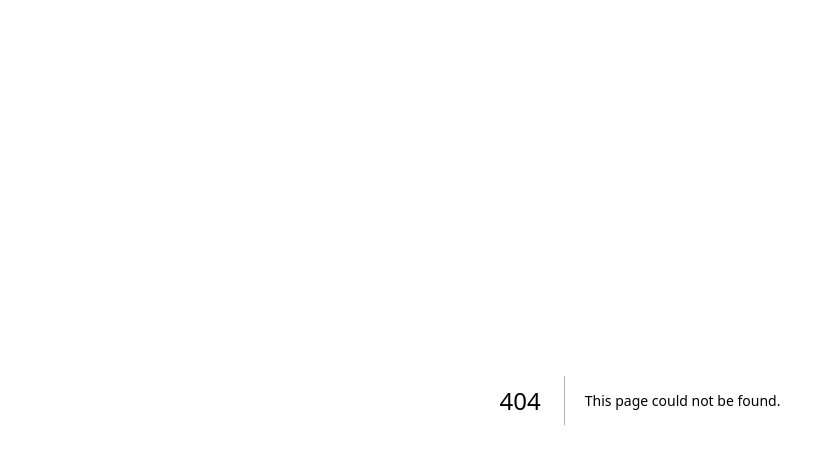
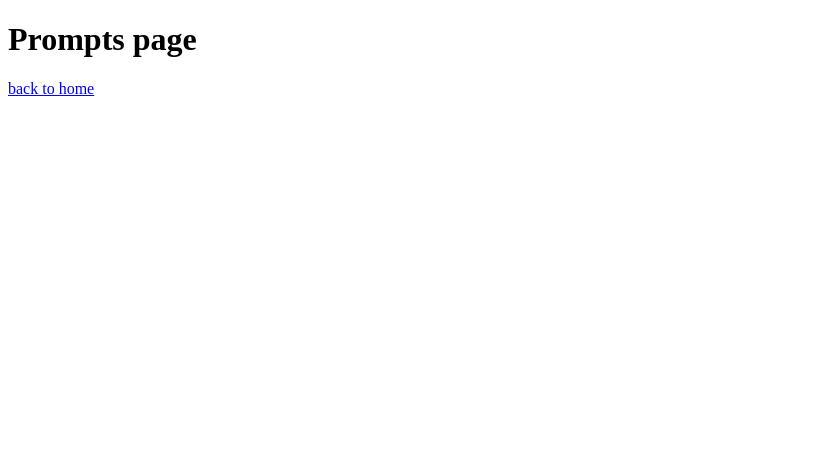
Before and after one commit to cwest9400/drawing-prompt, a Next.js app: page /promptsPage in a window 1280 px wide. Before the commit this address had no page. Shown: the top 464 px of the page, without its empty margins (0-835 px from the left). Built offline with nearby package versions, Linux system fonts and the light colour scheme.

Commit message:
added prompts page

```diff
--- a/components/Loader.js
+++ b/components/Loader.js
@@ -1,3 +1,5 @@
+//pencil loader html & css credit:
+
 import styles from "../styles/loader.module.css";
 
 export default function Loader() {
--- a/pages/index.js
+++ b/pages/index.js
@@ -2,6 +2,7 @@ import Head from 'next/head';
 import AnimalPrompt from '../components/AnimalPrompt';
 import styles from '../styles/Home.module.css';
 import { useState } from "react";
+import RandomImage from '../components/RandomImage';
 // import styles from "../styles/prompt.module.css";
 
 export default function Home() {
@@ -15,6 +16,7 @@ export default function Home() {
 <main>
 
         <div>
+          <RandomImage />
           <AnimalPrompt />
         </div>
 
--- /dev/null
+++ b/pages/promptsPage.js
@@ -0,0 +1,11 @@
+import Link from "next/link"
+
+export default function promptsPage() {
+
+    return (
+        <div>
+            <h1>Prompts page</h1>
+            <Link href="/index">back to home</Link>
+        </div>
+    )
+}
```
Also changed, not shown: pages/imagesPage.js (added), 2 other files (tests, documents, lock files or other folders).
